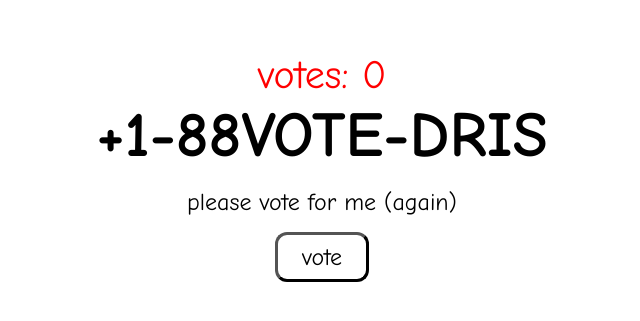
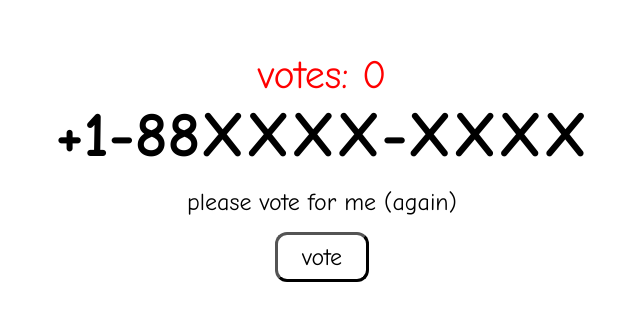
Before and after one commit to dris-e/votedris.com, a website: page index.html in a window 1280 px wide. Shown: the part 241-562 px from the top of the page, without its empty margins (318-958 px from the left). Drawn offline with Linux system fonts and the light colour scheme; no server answers.

Commit message:
DAHKSlHJKLDAS

```diff
--- a/index.html
+++ b/index.html
@@ -9,7 +9,7 @@
 <body>
   <div class="container">
     <p id="vote-count">votes: 0</p>
-    <a href="tel:+18886833747" class="phone-link">+1-88VOTE-DRIS</a>
+    <a href="tel:+188XXXXXXXX" class="phone-link">+1-88XXXX-XXXX</a>
     <p>please vote for me (again)</p>
     <button id="vote-btn">vote</button>
   </div>
```
